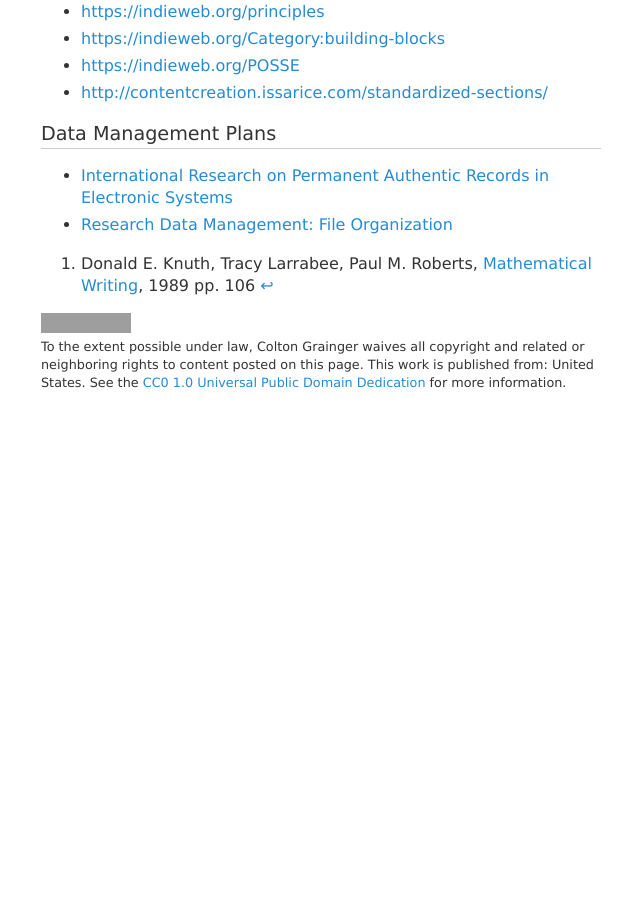
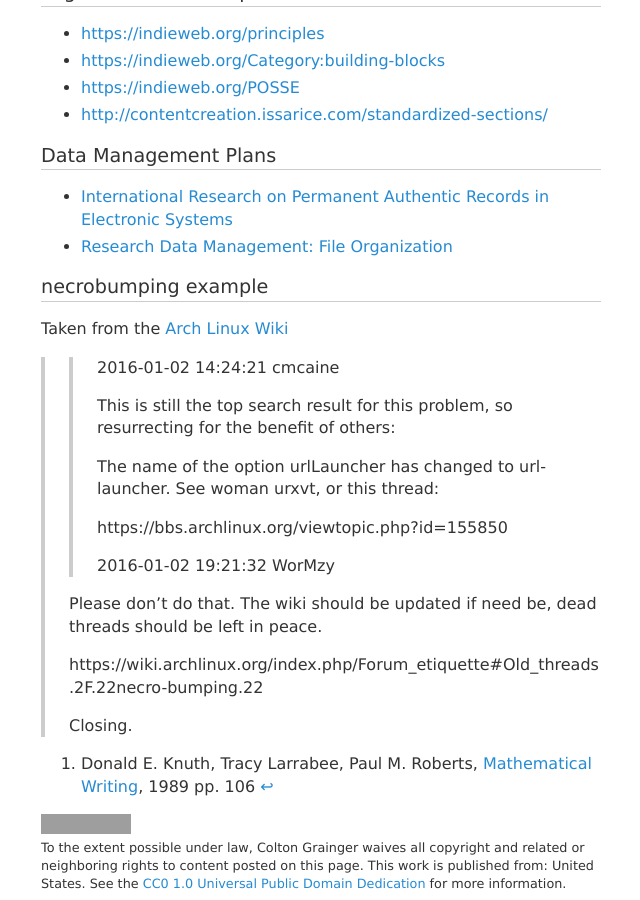
Before and after one commit to coltongrainger/blog, a Jekyll site: the page built from _posts/2017-12-03-content-creation.md, in a window 1280 px wide and 900 px high, scrolled down 4210 px. Shown: the whole window, without its empty margins (319-959 px from the left). Built offline with Jekyll 4.4.1, drawn with Linux system fonts in a browser that asks for light colours; our own code applies the rules of GitHub Pages for plain Markdown files; before the commit the page ends 4615 px from its top, so only the background shows below that; grey boxes are pictures that could not be loaded.

Commit message:
necrobump example

```diff
--- a/_posts/2017-12-03-content-creation.md
+++ b/_posts/2017-12-03-content-creation.md
@@ -116,3 +116,26 @@ Likewise I think it can be justified to collect content by author of the piece (
 
 - [International Research on Permanent Authentic Records in Electronic Systems](http://www.interpares.org/ip2/book.cfm)
 - [Research Data Management: File Organization](https://libraries.mit.edu/data-management/files/2014/05/file-organization-july2014.pdf)
+
+## necrobumping example
+
+Taken from the [Arch Linux
+Wiki](https://bbs.archlinux.org/viewtopic.php?id=47795)
+
+> > 2016-01-02 14:24:21
+> > cmcaine
+> >
+> > This is still the top search result for this problem, so resurrecting for the benefit of others:
+> >
+> > The name of the option urlLauncher has changed to url-launcher. See woman urxvt, or this thread:
+> >
+> > https://bbs.archlinux.org/viewtopic.php?id=155850
+> >
+> 2016-01-02 19:21:32
+> WorMzy
+>
+> Please don't do that. The wiki should be updated if need be, dead threads should be left in peace.
+>
+> https://wiki.archlinux.org/index.php/Forum_etiquette#Old_threads.2F.22necro-bumping.22
+>
+> Closing.
```
